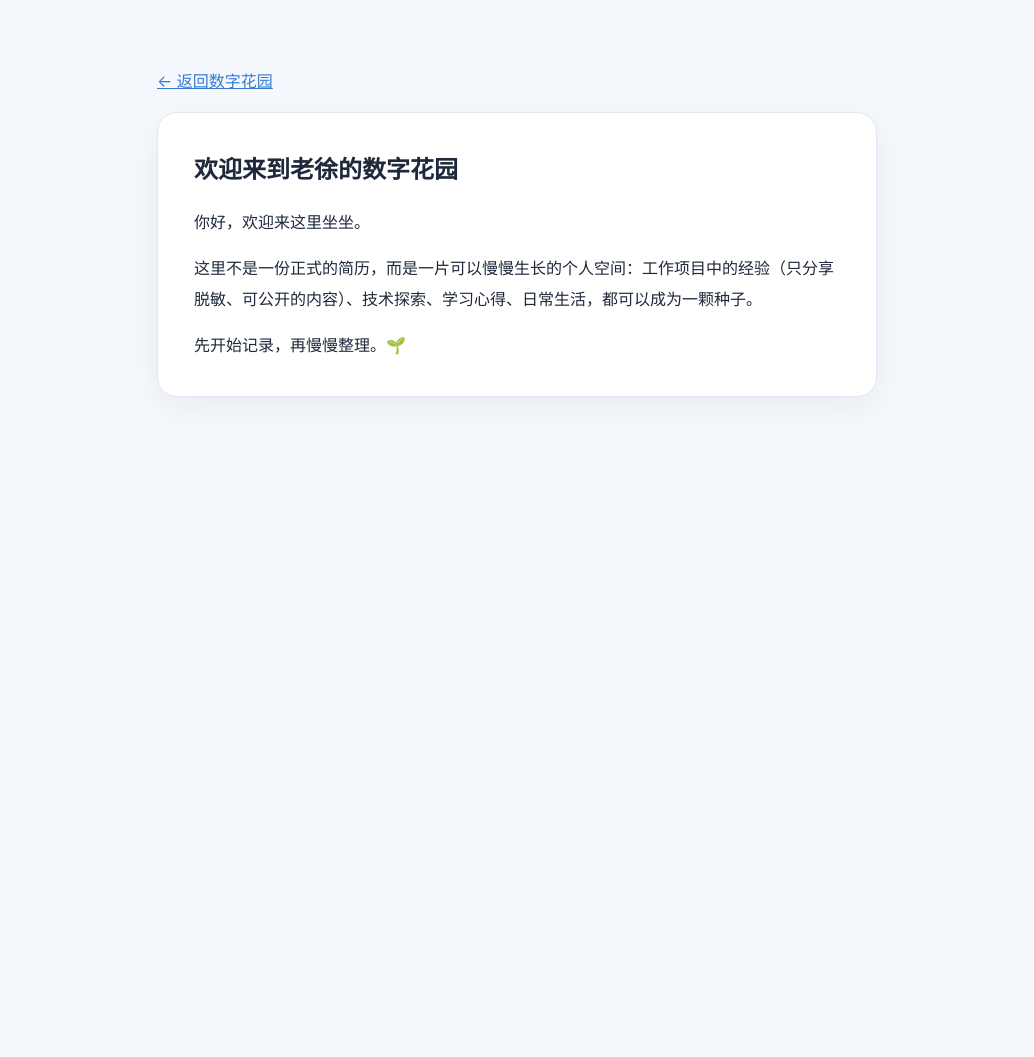
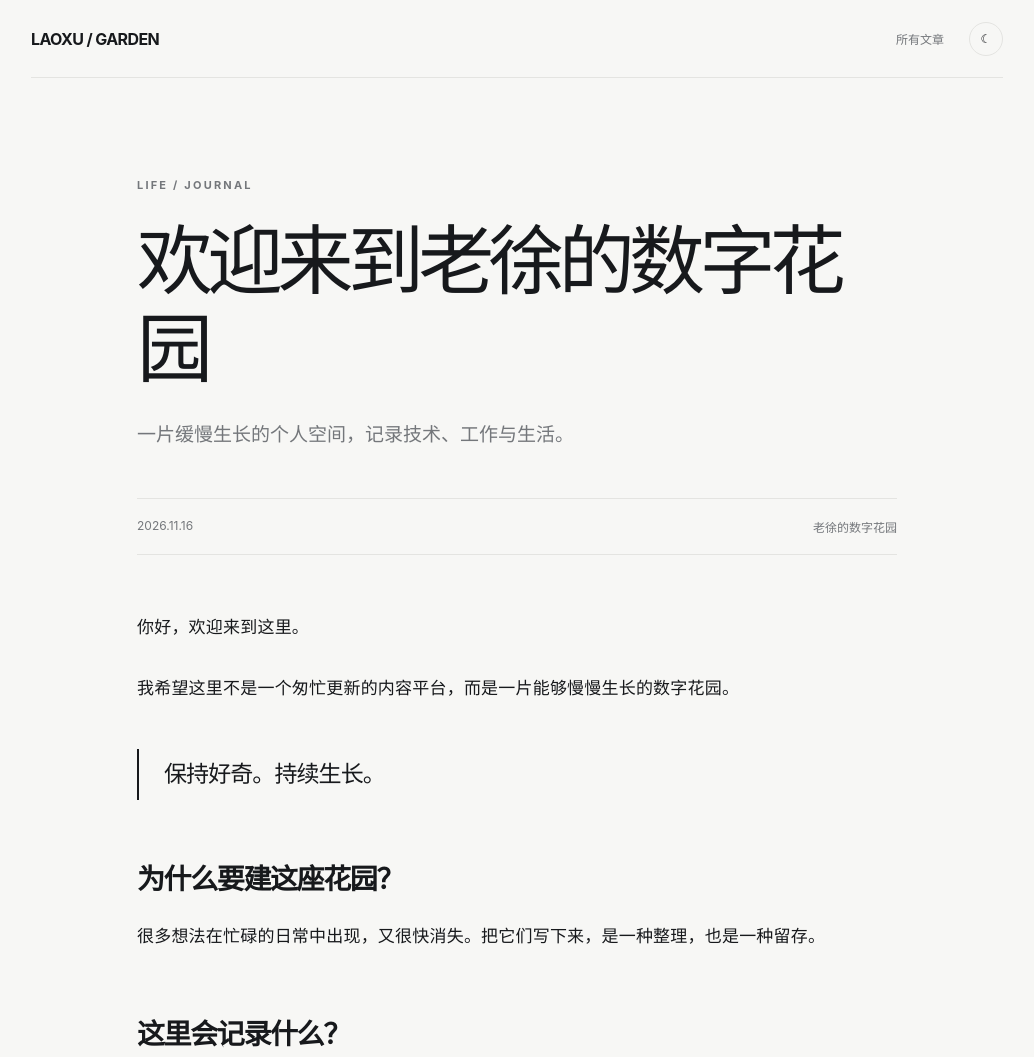
Before and after one commit to xyh421/digital-garden, a plain HTML site: page notes/welcome.html in a window 1280 px wide. Shown: the top 1057 px of the page, without its empty margins (123-1157 px from the left). Before the commit the page ends 800 px from the top, so only its background shows below. Drawn offline with Linux system fonts and the light colour scheme.

Commit message:
design: unify article detail experience

```diff
--- a/notes/welcome.html
+++ b/notes/welcome.html
@@ -1 +1 @@
-<!doctype html><html lang="zh-CN"><head><meta charset="utf-8"><meta name="viewport" content="width=device-width,initial-scale=1"><title>欢迎来到老徐的数字花园 · 老徐的数字花园</title><style>body{font-family:-apple-system,BlinkMacSystemFont,"Segoe UI","PingFang SC",sans-serif;background:#f5f8fc;color:#1e293b;line-height:1.9;margin:auto;max-width:720px;padding:50px 24px}a{color:#377bd1}h1{line-height:1.4}article{background:#fff;border:1px solid #e1e8f2;border-radius:20px;padding:20px 36px;box-shadow:0 10px 35px #1d355010}@media(max-width:600px){article{padding:14px 22px}}</style></head><body><p><a href="../index.html">← 返回数字花园</a></p><article><h1>欢迎来到老徐的数字花园</h1><p>你好，欢迎来这里坐坐。</p><p>这里不是一份正式的简历，而是一片可以慢慢生长的个人空间：工作项目中的经验（只分享脱敏、可公开的内容）、技术探索、学习心得、日常生活，都可以成为一颗种子。</p><p>先开始记录，再慢慢整理。🌱</p></article></body></html>
+<!doctype html><html lang="zh-CN"><head><meta charset="utf-8"><meta name="viewport" content="width=device-width,initial-scale=1"><meta name="theme-color" content="#f7f7f5"><meta name="description" content="一片缓慢生长的个人空间，记录技术、工作与生活。"><title>欢迎来到老徐的数字花园 — 老徐的数字花园</title><link rel="stylesheet" href="../assets/article.css"></head><body><div class="shell"><header class="nav"><a class="brand" href="../index.html">LAOXU / GARDEN</a><div class="navright"><a href="../index.html#journal">所有文章</a><button id="theme" class="toggle" aria-label="切换主题">☾</button></div></header><main><article class="article"><div class="eyebrow">LIFE / JOURNAL</div><h1>欢迎来到老徐的数字花园</h1><p class="summary">一片缓慢生长的个人空间，记录技术、工作与生活。</p><div class="meta"><time datetime="2026-11-16">2026.11.16</time><span>老徐的数字花园</span></div><div class="prose"><p>你好，欢迎来到这里。</p><p>我希望这里不是一个匆忙更新的内容平台，而是一片能够慢慢生长的数字花园。</p><blockquote>保持好奇。持续生长。</blockquote><h2>为什么要建这座花园？</h2><p>很多想法在忙碌的日常中出现，又很快消失。把它们写下来，是一种整理，也是一种留存。</p><h2>这里会记录什么？</h2><p>技术实验、项目实践、学习心得、旅行见闻，还有生活中值得记住的片段。工作相关内容只分享可以公开的经验，不包含客户敏感信息。</p><p>不追求每篇文章都完整。先写下第一颗种子，再等待它慢慢生长。</p></div><a class="back" href="../index.html#journal">← 返回所有文章</a></article></main><footer class="footer"><span>© <span id="year"></span> LAOXU. MADE WITH INTENTION.</span><a href="https://github.com/xyh421/digital-garden">GITHUB ↗</a></footer></div><script src="../assets/article.js"></script></body></html>
```
